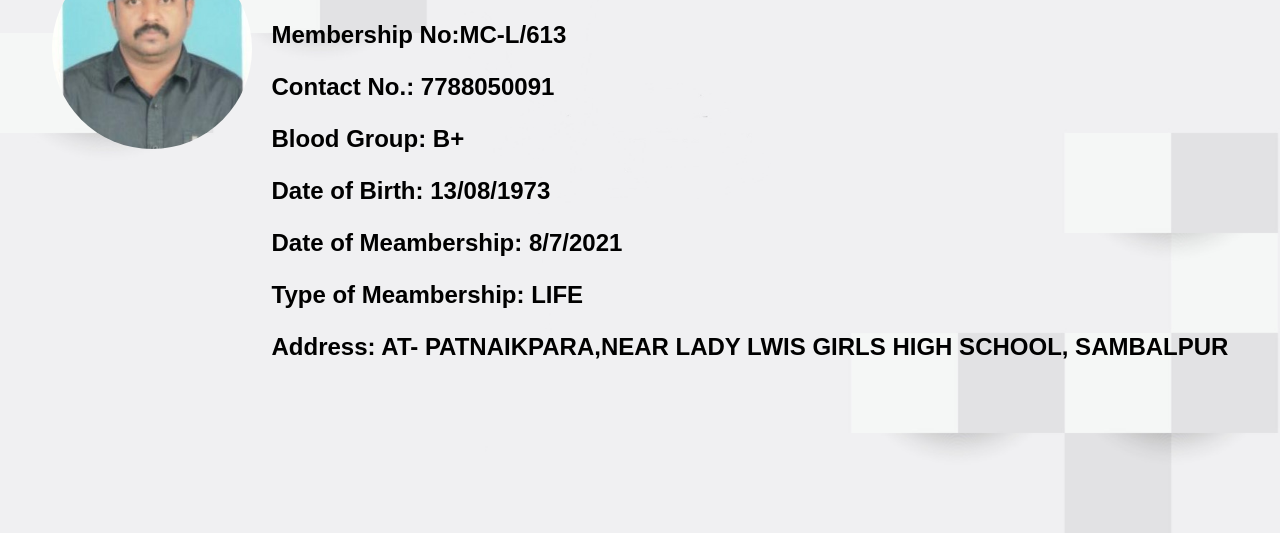
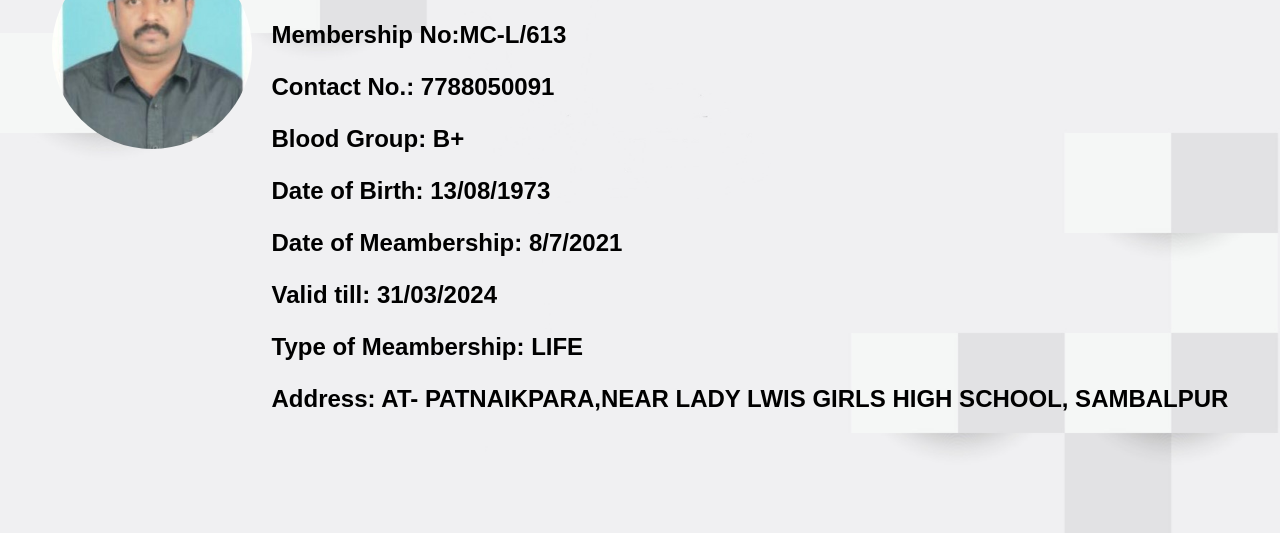
Before and after one commit to mahanadiclub/kaushik-bohidar, a plain HTML site: page index.html in a window 1280 px wide. Shown: the part 267-800 px from the top of the page. Drawn offline with Linux system fonts and the light colour scheme.

Commit message:
Update index.html

```diff
--- a/index.html
+++ b/index.html
@@ -85,6 +85,7 @@
             <p>Blood Group: B+</p>
             <p>Date of Birth: 13/08/1973</p>
             <p>Date of Meambership: 8/7/2021</p>
+            <p>Valid till: 31/03/2024</p>
             <p>Type of Meambership: LIFE </p>
             <p>Address: AT- PATNAIKPARA,NEAR LADY LWIS GIRLS HIGH SCHOOL, SAMBALPUR	</p>
         </div>
```
